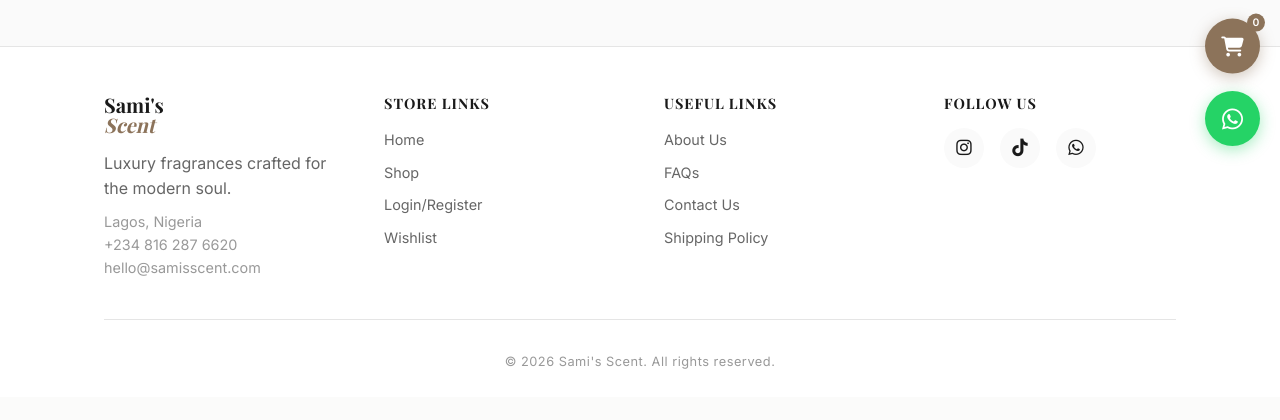
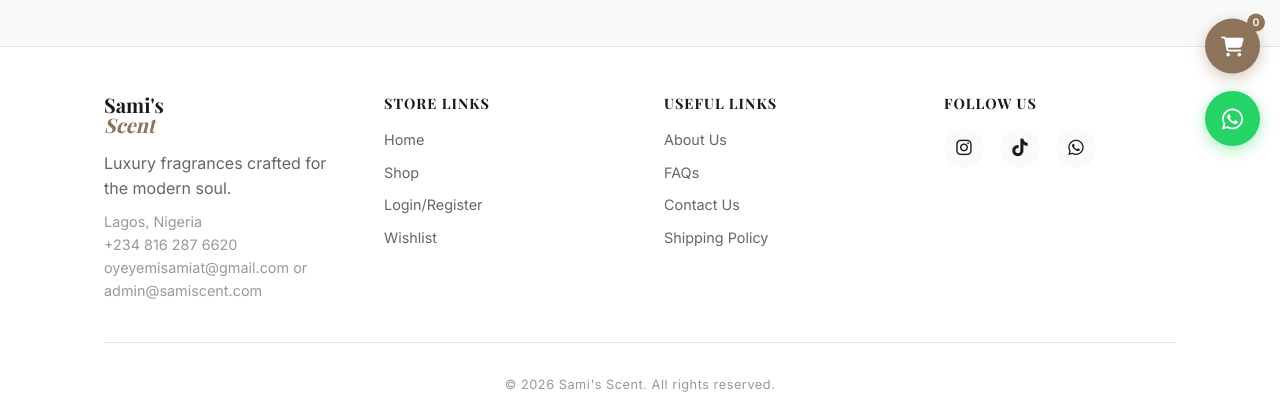
Before and after one commit to Constructionsux/Sami-ss-Scent, a FastAPI app: page /product/1 in a window 1280 px wide. Shown: the part 630-1050 px from the top of the page. Before the commit the page ends 999 px from the top, so only its background shows below. Run offline with FastAPI, Linux system fonts and the light colour scheme; data that the repository does not hold is empty; parts of the project's set-up code (start-up, migrations or seed data) failed here and were passed over; some web fonts are replaced.

Commit message:
Change contact email in product detail template
Updated contact email addresses for customer inquiries.

```diff
--- a/templates/product_detail.html
+++ b/templates/product_detail.html
@@ -189,7 +189,7 @@
                     <p style="margin-top: 0.5rem; color: var(--color-text-muted); font-size: 0.9rem;">
                         Lagos, Nigeria<br>
                         +234 816 287 6620<br>
-                        hello@samisscent.com
+                        oyeyemisamiat@gmail.com or admin@samiscent.com
                     </p>
                 </div>
                 <div class="footer-section">
```
